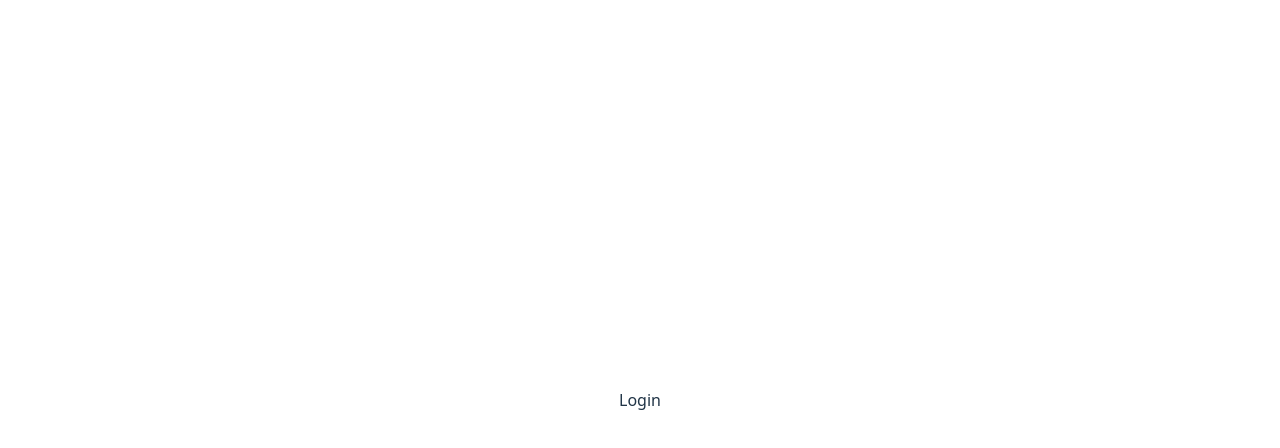
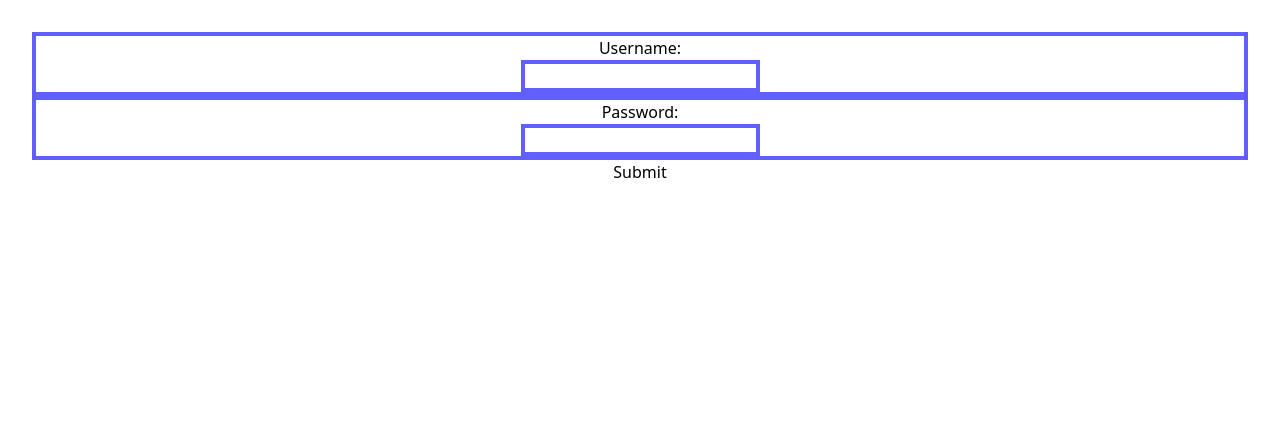
Before and after one commit to CaitlinLi123/timely, a React (Vite) app in the folder frontend/: page /login in a window 1280 px wide. Shown: the top 448 px of the page. Built offline with nearby package versions, Linux system fonts and the light colour scheme.

Commit message:
feat: add a login page and functions to send request from login page

```diff
--- a/frontend/package.json
+++ b/frontend/package.json
@@ -11,6 +11,7 @@
   },
   "dependencies": {
     "@tailwindcss/vite": "^4.0.9",
+    "axios": "^1.8.2",
     "react": "^19.0.0",
     "react-dom": "^19.0.0",
     "react-router-dom": "^7.2.0",
--- a/frontend/src/App.jsx
+++ b/frontend/src/App.jsx
@@ -1,8 +1,8 @@
 import { useState } from 'react'
 import './App.css'
 import {  BrowserRouter, Route, Routes} from 'react-router-dom'
-import Login from './assets/user/Login'
-import HomePage from './HomePage'
+import HomePage from './page/HomePage'
+import LoginPage from './page/LoginPage'
 
 function App() {
   const [count, setCount] = useState(0)
@@ -11,7 +11,7 @@ function App() {
    <BrowserRouter>
     <Routes>
     <Route index path="/" element={<HomePage />}></Route>
-    <Route path="/login" element={<Login />}></Route>
+    <Route path="/login" element={<LoginPage />}></Route>
     </Routes>
    </BrowserRouter>
   )
--- a/frontend/src/index.css
+++ b/frontend/src/index.css
@@ -1,69 +1 @@
 @import "tailwindcss";
-:root {
-  font-family: system-ui, Avenir, Helvetica, Arial, sans-serif;
-  line-height: 1.5;
-  font-weight: 400;
-
-  color-scheme: light dark;
-  color: rgba(255, 255, 255, 0.87);
-  background-color: #242424;
-
-  font-synthesis: none;
-  text-rendering: optimizeLegibility;
-  -webkit-font-smoothing: antialiased;
-  -moz-osx-font-smoothing: grayscale;
-}
-
-a {
-  font-weight: 500;
-  color: #646cff;
-  text-decoration: inherit;
-}
-a:hover {
-  color: #535bf2;
-}
-
-body {
-  margin: 0;
-  display: flex;
-  place-items: center;
-  min-width: 320px;
-  min-height: 100vh;
-}
-
-h1 {
-  font-size: 3.2em;
-  line-height: 1.1;
-}
-
-button {
-  border-radius: 8px;
-  border: 1px solid transparent;
-  padding: 0.6em 1.2em;
-  font-size: 1em;
-  font-weight: 500;
-  font-family: inherit;
-  background-color: #1a1a1a;
-  cursor: pointer;
-  transition: border-color 0.25s;
-}
-button:hover {
-  border-color: #646cff;
-}
-button:focus,
-button:focus-visible {
-  outline: 4px auto -webkit-focus-ring-color;
-}
-
-@media (prefers-color-scheme: light) {
-  :root {
-    color: #213547;
-    background-color: #ffffff;
-  }
-  a:hover {
-    color: #747bff;
-  }
-  button {
-    background-color: #f9f9f9;
-  }
-}
--- /dev/null
+++ b/frontend/src/page/LoginPage.jsx
@@ -0,0 +1,35 @@
+import React, { use, useState } from 'react'
+import axios from 'axios';
+
+export default function LoginPage() {
+    function getToken(user){
+        axios.defaults.withCredentials=true;
+        axios.post("http://localhost:5000/login",user)
+        .then(response=>{
+            console.log(response.data);
+        });
+
+    }
+    function submit(event){
+        event.preventDefault();
+        const formData = new FormData(event.target);
+        const user = {
+            "username":formData.get("username"),
+            "password":formData.get("password")};
+        getToken(user);
+
+    }
+  return (
+    <form onSubmit={submit}>
+        <div className='justify-between border-4 border-indigo-500'>
+            <p className='indigo-500'>Username:</p>
+            <input name="username" type='text' className='border-4 border-indigo-500'></input>
+        </div>
+        <div className='justify-between border-4 border-indigo-500'>
+        <p className=''>Password:</p>
+            <input name="password" type='text' className='border-4 border-indigo-500'></input>
+        </div>
+        <button type='submit'>Submit</button>
+    </form>
+  )
+}
```
Also changed, not shown: frontend/src/components/AppNav.jsx (renamed from frontend/src/AppNav.jsx), frontend/src/components/MainBoard.jsx (renamed from frontend/src/MainBoard.jsx), frontend/src/page/AppLayout.jsx (renamed from frontend/src/AppLayout.jsx), frontend/src/page/HomePage.jsx (renamed from frontend/src/HomePage.jsx), 2 other files (tests, documents, lock files or other folders).
